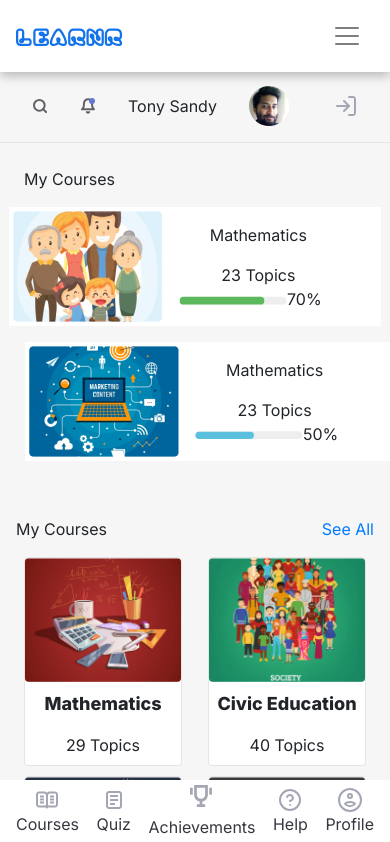
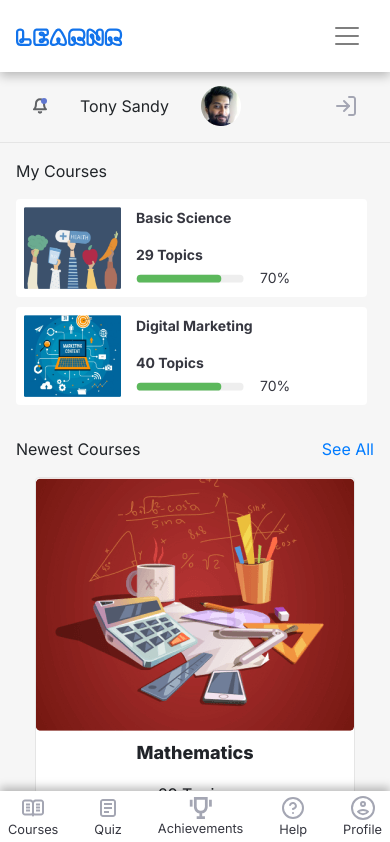
Before and after one commit to LearnrApp/Learnr-web-app-FE, a React (Create React App) app: page /students/dashboard in a window 390 px wide. Shown: the top 842 px of the page. Built offline with nearby package versions, Linux system fonts and the light colour scheme.

Commit message:
feat: student dashboard-courses

```diff
--- a/src/components/dashboard/DashboardBottom.js
+++ b/src/components/dashboard/DashboardBottom.js
@@ -1,26 +1,38 @@
-import React from 'react'
+import React, { useState } from 'react'
 // import {Link} from 'react-router-dom'
 import SidebarItems from '../Users/SidebarItems'
+import Courses from '../../components/dashboard/student/Courses'
 import '../../styles/UserDashboard.css';
 
 const DashboardBottom = () => {
+  const [dashboardMenu, updateMenu] = useState(<Courses />)
+
+
   return (
     <React.Fragment>
-      <div className="bg-white fixed-bottom">
-        <div className="d-flex justify-content-between mx-3 align-items-center">
-        <div className="sidebar--item">
+      <div className="bg-white fixed-bottom bottom-navigate">
+        <div className="d-flex justify-content-between mx-2 mx-md-3 align-items-center">
+          <div onClick={() => dashboardMenu} className="sidebar--item small">
             <SidebarItems sidebaricon={require('../../images/readme.svg')} sidebartext={'Courses'} />
           </div>
-          <div className="sidebar--item">
+          <div onClick={() => {
+            updateMenu()
+          }} className="sidebar--item small">
             <SidebarItems sidebaricon={require('../../images/loadbar-doc.svg')} sidebartext={'Quiz'} />
           </div>
-          <div className="sidebar--item">
+          <div onClick={() => {
+            updateMenu()
+          }} className="sidebar--item small">
             <SidebarItems sidebaricon={require('../../images/trophy.svg')} sidebartext={'Achievements'} />
           </div>
-          <div className="sidebar--item">
+          <div onClick={() => {
+            updateMenu()
+          }} className="sidebar--item small">
             <SidebarItems sidebaricon={require('../../images/help-circle.svg')} sidebartext={'Help'} />
           </div>
-          <div className="sidebar--item">
+          <div onClick={() => {
+            updateMenu()
+          }} className="sidebar--item small">
             <SidebarItems sidebaricon={require('../../images/mdi_account_circle.svg')} sidebartext={'Profile'} />
           </div>
         </div>
--- /dev/null
+++ b/src/components/dashboard/student/Courses.js
@@ -0,0 +1,102 @@
+import React, {useState} from 'react'
+import {Link} from  'react-router-dom'
+import MyCourses from './MyCourses'
+import SubjectCard from '../../../components/SubjectCard'
+
+import '../../../styles/UserDashboard.css'
+// import '../../styles/Style.css'
+
+const Courses = () => {
+  const toSubjectMaths = () => {
+    window.open('/subjects/mathematics', '_self');
+  }
+  const toSubjectEng = () => {
+      window.open('/subjects/english', '_self');
+  }
+  const toSubjectBasTech = () => {
+      window.open('/subjects/basic-technology', '_self');
+  }
+  const toSubjectCivEdu = () => {
+      window.open('/subjects/civic-education', '_self');
+  }
+
+  const subjectList = [
+    <SubjectCard
+      image={require('../../../images/senior-maths.png')}
+      goToSubject={toSubjectMaths}
+      subject={'Mathematics'}
+      topicSize={'29 Topics'}
+    />,
+    <SubjectCard
+      image={require('../../../images/civic-edu.png')}
+      goToSubject={toSubjectCivEdu}
+      subject={'Civic Education'}
+      topicSize={'40 Topics'}
+    />,
+    <SubjectCard
+      image={require('../../../images/english.png')}
+      goToSubject={toSubjectEng}
+      subject={'English'}
+      topicSize={'25 Topics'}
+    />,
+    <SubjectCard
+      image={require('../../../images/basic-tech.png')}
+      goToSubject={toSubjectBasTech}
+      subject={'Basic Technology'}
+      topicSize={'40 Topics'}
+    />
+  ]
+  const [subjects, nextSubject] = useState(subjectList)
+
+  const myCoursesList = [
+    <MyCourses
+      myCoursesImage={require('../../../images/basic-sci.png')}
+      myCoursesSubject={'Basic Science'}
+      // goToSubject={toSubjectMaths}
+      myCoursesSubjectTopic={'29 Topics'}
+    />,
+    <MyCourses
+      myCoursesImage={require('../../../images/dm-img.png')}
+      myCoursesSubject={'Digital Marketing'}
+      // goToSubject={toSubjectCivEdu}
+      myCoursesSubjectTopic={'40 Topics'}
+    />,
+  ]
+  const [listMyCourses, addedCourses] = useState(myCoursesList)
+
+  return (
+    <React.Fragment>
+      <div className="main--wrap">
+        <div className="p-3 info-wrap">
+          <div className="d-flex align-items-center justify-content-end">
+            <img className="mx-3" src={require('../../../images/bell.svg')} alt="" />
+            <span className="mx-3" >Tony Sandy</span>
+            <img className="mx-3" src={require('../../../images/profile-pic.png')} alt="" />
+          </div>
+          <Link to=""><img className="mx-3 logout-link" src={require('../../../images/log-in.svg')} alt="" /></Link>
+        </div>
+        <div className="p-md-4 p-3">
+        <p className="">My Courses</p>
+        <div className="my-courses-wrap">
+            {listMyCourses.map((subject, index) => (
+            <div style={{borderRadius: '4px'}} className="bg-white" key={index}>{subject}</div>
+          ))}
+        </div>
+        </div>
+        <div className="p-3">
+          <div className="d-flex justify-content-between">
+            <p className="">Newest Courses</p>
+            <Link to="" className="">See All</Link>
+          </div>
+          <div className="all-courses">
+              {subjects.map((subject, index) => (
+                <div className="mx-2 subject-card bg-white d-flex flex-column align-items-center" key={index}>{subject}</div>
+              ))}
+          </div>
+        </div>
+      </div>
+    </React.Fragment>
+  )
+}
+
+export default Courses
--- /dev/null
+++ b/src/components/dashboard/student/MyCourses.js
@@ -0,0 +1,25 @@
+import React from 'react'
+import {Link} from 'react-router-dom'
+import '../../../styles/UserDashboard.css'
+
+const MyCourses = (props) => {
+  return (
+    <React.Fragment>
+      <Link style={{ textDecoration: 'none'}} className="d-block" to="">
+        <div className="row">
+          <img width="" className="col-4 pt-2 pb-2 ml-2  img-fluid" src={props.myCoursesImage} alt="" />
+          <div className="d-flex py-2 flex-column justify-content-center">
+            <p className="" style={{fontSize: '14px', fontWeight: 'bolder', color: '#363740'}}>{props.myCoursesSubject}</p>
+            <span className="" style={{fontSize: '14px', fontWeight: 'bolder', color: '#363740'}}>{props.myCoursesSubjectTopic}</span>
+            <div className="">
+              <img className="mr-3" src={require('../../../images/progress-success.svg')} alt="" />
+              <span className="" style={{fontSize: '14px', color: '#363740'}}>70%</span>
+            </div>
+          </div>
+        </div>
+      </Link>
+    </React.Fragment>
+  )
+}
+
+export default MyCourses
--- a/src/components/navbar/NavBarUser.js
+++ b/src/components/navbar/NavBarUser.js
@@ -14,8 +14,8 @@ const NavBar = () => {
         <Navbar.Collapse id="basic-navbar-nav">
           <Nav className="ml-auto navlinks">
             <Nav.Link className="navlink" href="/">Home</Nav.Link>
-            <Nav.Link className="navlink" href="/about">About</Nav.Link>
-            <Nav.Link className="navlink" href="/contact">Contact Us</Nav.Link>
+            <Nav.Link className="navlink" href="">Dashboard</Nav.Link>
+            {/* <Nav.Link className="navlink" href="/contact">Contact Us</Nav.Link> */}
             {/* <NavDropdown className="navlink navlink--button-1 mx-auto px-3" title="Sign In" id="navlink--button-1">
               <NavDropdown.Item className="navlink" href="/parents/signin">Parents</NavDropdown.Item>
               <NavDropdown.Item className="navlink" href="/students/signin">Students</NavDropdown.Item>
--- a/src/pages/student/StudentDashboard.js
+++ b/src/pages/student/StudentDashboard.js
@@ -1,112 +1,135 @@
-import React, {useState} from 'react'
-import {Link} from  'react-router-dom'
+import React, { useState, useRef } from 'react'
+import Helmet from 'react-helmet'
 import SidebarItems from '../../components/Users/SidebarItems'
 import NavBarUser from '../../components/navbar/NavBarUser'
-import MyCourses from '../../components/dashboard/MyCourses'
-import SubjectCard from '../../components/SubjectCard'
+import Courses from '../../components/dashboard/student/Courses'
 import DashboardBottom from '../../components/dashboard/DashboardBottom'
 import '../../styles/UserDashboard.css'
 import '../../styles/Style.css'
 
 const StudentDashboard = () => {
-  const toSubjectMaths = () => {
-    window.open('/subjects/mathematics', '_self');
+  const documentTitle = 'Learnr | Student Dashboard'
+  const [dashboardMenu, updateMenu] = useState(<Courses />)
+  const coursesLink = useRef()
+  const quizLink = useRef()
+  const achievementsLink = useRef()
+  const helpLink = useRef()
+  const profileLink = useRef()
+
+  const updateBackgroundCourses = () => {
+    if(coursesLink.current) {
+      coursesLink.current.classList.add('sidebar--item--active')
+      quizLink.current.classList.remove('sidebar--item--active')
+      achievementsLink.current.classList.remove('sidebar--item--active')
+      helpLink.current.classList.remove('sidebar--item--active')
+      profileLink.current.classList.remove('sidebar--item--active')
     }
-  const toSubjectEng = () => {
-      window.open('/subjects/english', '_self');
   }
-  const toSubjectBasTech = () => {
-      window.open('/subjects/basic-technology', '_self');
+  const updateBackgroundQuiz = () => {
+    if(quizLink.current) {
+      quizLink.current.classList.add('sidebar--item--active')
+      coursesLink.current.classList.remove('sidebar--item--active')
+      achievementsLink.current.classList.remove('sidebar--item--active')
+      helpLink.current.classList.remove('sidebar--item--active')
+      profileLink.current.classList.remove('sidebar--item--active')
     }
-  const toSubjectCivEdu = () => {
-      window.open('/subjects/civic-education', '_self');
   }
-
-  const subjectList = [
-    <SubjectCard
-      image={require('../../images/senior-maths.png')}
-      goToSubject={toSubjectMaths}
-      subject={'Mathematics'}
-      topicSize={'29 Topics'}
-    />,
-    <SubjectCard
-      image={require('../../images/civic-edu.png')}
-      goToSubject={toSubjectCivEdu}
-      subject={'Civic Education'}
-      topicSize={'40 Topics'}
-    />,
-    <SubjectCard
-      image={require('../../images/english.png')}
-      goToSubject={toSubjectEng}
-      subject={'English'}
-      topicSize={'25 Topics'}
-    />,
-    <SubjectCard
-      image={require('../../images/basic-tech.png')}
-      goToSubject={toSubjectBasTech}
-      subject={'Basic Technology'}
-      topicSize={'40 Topics'}
-    />
-  ]
-
-  const [subjects, nextSubject] = useState(subjectList)
+  const updateBackgroundAchievements = () => {
+    if(quizLink.current) {
+      achievementsLink.current.classList.add('sidebar--item--active')
+      quizLink.current.classList.remove('sidebar--item--active')
+      coursesLink.current.classList.remove('sidebar--item--active')
+      helpLink.current.classList.remove('sidebar--item--active')
+      profileLink.current.classList.remove('sidebar--item--active')
+    }
+  }
+  const updateBackgroundHelp = () => {
+    if(quizLink.current) {
+      helpLink.current.classList.add('sidebar--item--active')
+      quizLink.current.classList.remove('sidebar--item--active')
+      coursesLink.current.classList.remove('sidebar--item--active')
+      achievementsLink.current.classList.remove('sidebar--item--active')
+      profileLink.current.classList.remove('sidebar--item--active')
+    }
+  }
+  const updateBackgroundProfile = () => {
+    if(quizLink.current) {
+      profileLink.current.classList.add('sidebar--item--active')
+      quizLink.current.classList.remove('sidebar--item--active')
+      coursesLink.current.classList.remove('sidebar--item--active')
+      achievementsLink.current.classList.remove('sidebar--item--active')
+      helpLink.current.classList.remove('sidebar--item--active')
+    }
+  }
 
   return (
     <React.Fragment>
+      <Helmet>
+        <title>{documentTitle}</title>
+        <meta
+          name="description"
+          content="The dashboard panel for students to access all functions available to them on the application."
+        />
+
+      </Helmet>
       <NavBarUser />
       <div className="container-fluid px-0 dash-wrap">
         <div className="sidebar--wrap">
           <div className="sidebar--greet px-3 py-4">
             <span className="text-white">Hello, Tony Sandy</span>
           </div>
-          <div className="sidebar--item">
+          <div className="pt-4">
+            <div
+              ref={coursesLink}
+              onClick={() => {
+              updateMenu(<Courses />)
+              updateBackgroundCourses()
+            }}
+            className="sidebar--item--active sidebar--item">
               <SidebarItems sidebaricon={require('../../images/readme.svg')} sidebartext={'Courses'} />
             </div>
-          <div className="sidebar--item">
+            <div
+              ref={quizLink}
+              onClick={() => {
+              updateMenu()
+              updateBackgroundQuiz()
+            }} className="sidebar--item">
               <SidebarItems sidebaricon={require('../../images/loadbar-doc.svg')} sidebartext={'Quiz'} />
             </div>
-          <div className="sidebar--item">
+            <div
+              ref={achievementsLink}
+              onClick={() => {
+              updateMenu()
+              updateBackgroundAchievements()
+            }} className="sidebar--item">
               <SidebarItems sidebaricon={require('../../images/trophy.svg')} sidebartext={'Achievements'} />
             </div>
-          <div className="sidebar--item">
+            <div
+              ref={helpLink}
+              onClick={() => {
+              updateMenu()
+              updateBackgroundHelp()
+            }} className="sidebar--item">
               <SidebarItems sidebaricon={require('../../images/help-circle.svg')} sidebartext={'Help'} />
             </div>
-          <div className="sidebar--item">
+            <div
+              ref={profileLink}
+              onClick={() => {
+              updateMenu()
+              updateBackgroundProfile()
+            }} className="sidebar--item">
               <SidebarItems sidebaricon={require('../../images/mdi_account_circle.svg')} sidebartext={'Profile'} />
             </div>
-          <div className="sidebar--item">
+            <div onClick={() => {
+              updateMenu()
+            }} className="sidebar--item">
               <SidebarItems sidebaricon={require('../../images/log-in.svg')} sidebartext={'Log Out'} />
             </div>
           </div>
-        <div className="main--wrap">
-          <div className="p-3 info-wrap">
-            <div className="d-flex align-items-center justify-content-end">
-              <img className="mx-3" src={require('../../images/search.svg')} alt="" />
-              <img className="mx-3" src={require('../../images/bell.svg')} alt="" />
-              <span className="mx-3" >Tony Sandy</span>
-              <img className="mx-3" src={require('../../images/profile-pic.png')} alt="" />
         </div>
-            <Link to=""><img className="mx-3 logout-link" src={require('../../images/log-in.svg')} alt="" /></Link>
+        <React.Fragment>{dashboardMenu}</React.Fragment>
       </div>
-          <div className="p-4">
-            <MyCourses />
-          </div>
-          <div className="p-3">
-            <div className="d-flex justify-content-between">
-              <p className="">My Courses</p>
-              <Link to="" className="">See All</Link>
-            </div>
-            <div className="all-courses">
-                {subjects.map((subject, index) => (
-                  <div className="mx-2 subject-card bg-white d-flex flex-column align-items-center" key={index}>{subject}</div>
-                ))}
-            </div>
-          </div>
-        </div>
-      </div>
-      <div className="bottom-navigate">
       <DashboardBottom />
-      </div>
     </React.Fragment>
   )
 }
--- a/src/styles/UserDashboard.css
+++ b/src/styles/UserDashboard.css
@@ -5,20 +5,27 @@
 
 .dash-wrap {
   margin-top: 70px;
-  background-color: #F6F6F6;
-  height: 110vh;
+  /* background-color: #F6F6F6; */
+  background-image: linear-gradient(#F6F6F6, #F6F6F6);
+  background-size: cover;
+  height: max-content;
 }
 .sidebar--wrap {
   background-color: #363740;
+  background-size: cover;
   position: fixed;
   height: 100vh;
-  width: 20vw
+  width: 20vw ;
 }
 .sidebar--item {
+  cursor: pointer
+}
+.sidebar--item--active {
   cursor: pointer;
+  background-color: #F6F6F6;
 }
 .sidebar--item:hover {
-  background-color: #9FA2B4;
+  background-color: #F6F6F6;
 }
 .sidebar--greet {
   border-bottom: 1px solid #fff;
@@ -32,14 +39,20 @@
 .logout-link {
   display: none;
 }
+.my-courses-wrap {
+  display: grid !important;
+  grid-template-columns: 1fr 1fr;
+  grid-gap: 10px;
+}
 .bottom-navigate {
   display: none;
+
 }
 .bottom-nav {
-  padding: 16px;
+  padding: 12px;
 }
 .bottom-text {
-  color: #fff;
+  color: #A4A6B3;
 }
 .bottom-icon{
   margin-right: 16px;
@@ -68,20 +81,17 @@
     padding-bottom: 70px;
     display: grid ;
     grid-template-columns: 1fr 1fr 1fr;
-    grid-gap: 10px;
+    grid-gap: 20px;
     justify-items: center;
   }
   .sidebar--wrap {
-    width: 25vw
+    width: 24vw;
   }
   .main--wrap {
-    margin-left: 25vw;
+    margin-left: 24vw;
   }
 }
 @media (max-width: 768px) {
-  .dash-wrap {
-    height: 100vh;
-  }
   .sidebar--wrap {
     display: none;
   }
@@ -96,8 +106,12 @@
   .logout-link {
     display: block;
   }
+  .my-courses-wrap {
+    grid-template-columns: 80vw;
+  }
   .bottom-navigate {
     display: block !important;
+    filter: drop-shadow(0px -4px 4px rgba(0, 0, 0, 0.25));
   }
   .bottom-icon{
     margin: 0 !important;
@@ -111,9 +125,6 @@
   .bottom-text {
     color: #363740 !important;
   }
-  .my-courses {
-    flex-direction: column;
-  }
   .all-courses {
     padding-bottom: 70px;
     display: grid ;
@@ -122,7 +133,12 @@
     justify-items: center;
   }
 }
-@media (max-width: 360px) {
+@media (max-width: 576px) {
+  .my-courses-wrap {
+    grid-template-columns: 90vw;
+  }
+}
+@media (max-width: 425px) {
   .all-courses {
     grid-template-columns: 1fr;
   }
```
Also changed, not shown: src/App.js (+1 -9 lines), src/images/trophy.svg. Lines whose indentation alone changed are shown as unchanged.
